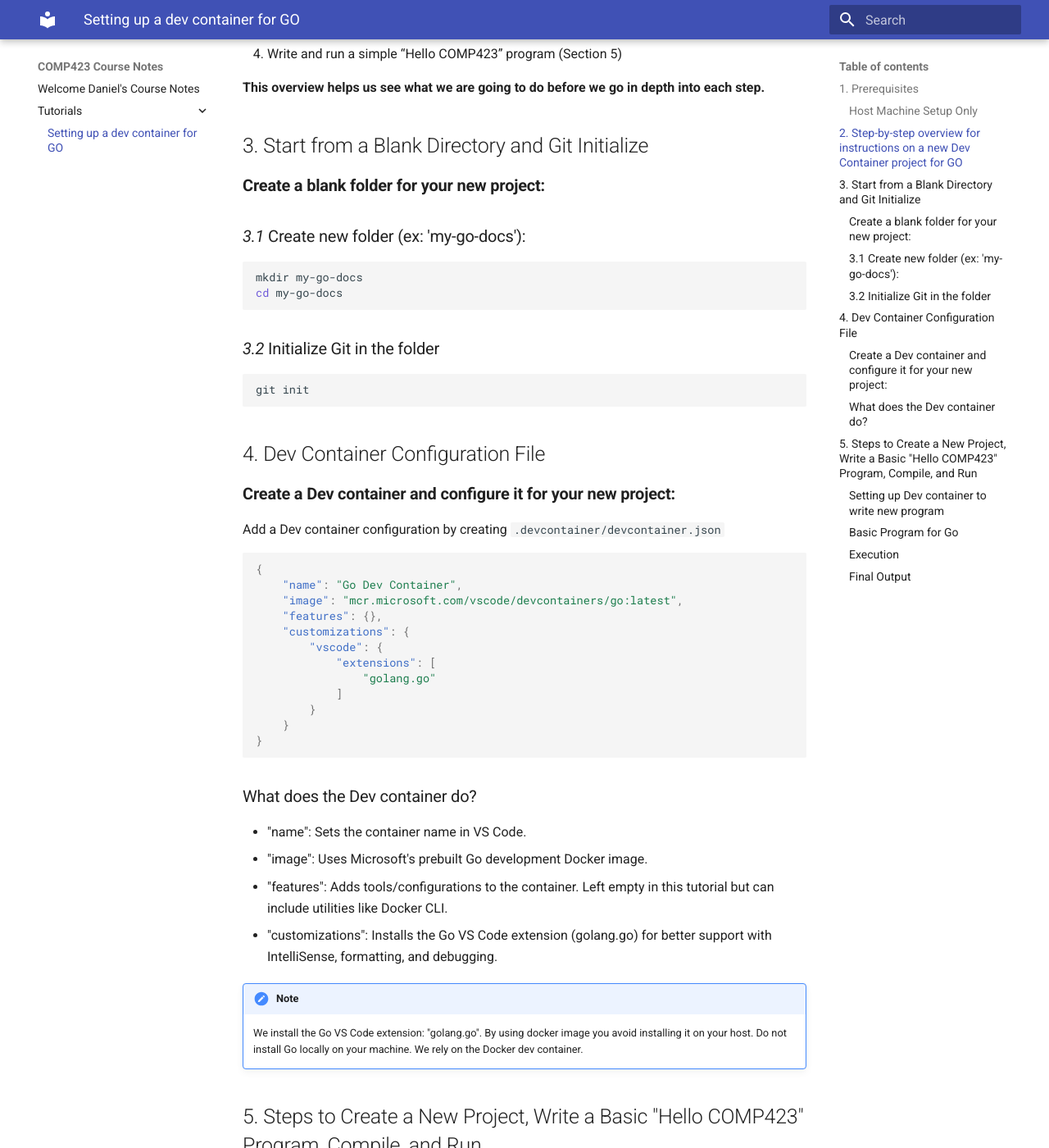
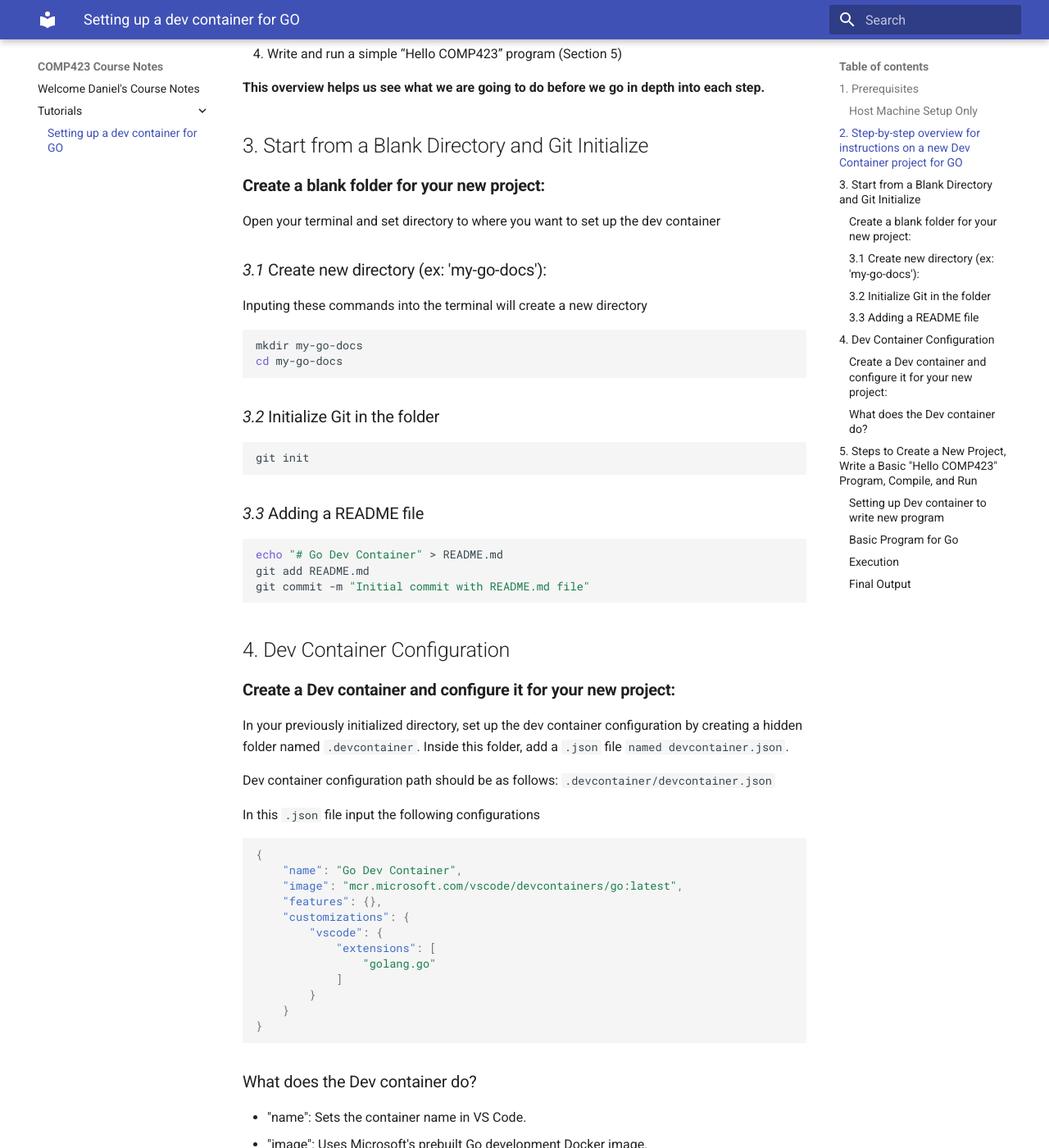
Before and after one commit to DanielBautista7799/comp423-course-notes, an MkDocs documentation site: the page built from docs/tutorials/go-setup.md, in a window 1280 px wide and 1400 px high, scrolled down 927 px. Shown: the whole window at 82% size. Built offline with MkDocs 1.6.1 and Material for MkDocs 9.7.7, drawn with Linux system fonts in a browser that asks for light colours.

Commit message:
addition of readme initiation

````diff
--- a/docs/tutorials/go-setup.md
+++ b/docs/tutorials/go-setup.md
@@ -32,7 +32,10 @@ We will:
 
 ### **Create a blank folder for your new project:**
 
-### *3.1* Create new folder (ex: 'my-go-docs'):
+Open your terminal and set directory to where you want to set up the dev container
+
+### *3.1* Create new directory (ex: 'my-go-docs'):
+Inputing these commands into the terminal will create a new directory
 
 ```bash
 mkdir my-go-docs
@@ -44,10 +47,21 @@ cd my-go-docs
 git init
 ```
 
-## 4. Dev Container Configuration File
+### *3.3* Adding a README file
+```bash
+echo "# Go Dev Container" > README.md
+git add README.md
+git commit -m "Initial commit with README.md file"
+```
+
+
+## 4. Dev Container Configuration
 ### **Create a Dev container and configure it for your new project:**
+In your previously initialized directory, set up the dev container configuration by creating a hidden folder named `.devcontainer`. Inside this folder, add a `.json` file `named devcontainer.json`.
 
-Add a Dev container configuration by creating `.devcontainer/devcontainer.json`
+Dev container configuration path should be as follows: `.devcontainer/devcontainer.json`
+
+In this `.json` file input the following configurations
 ```json
 {
     "name": "Go Dev Container",
````
